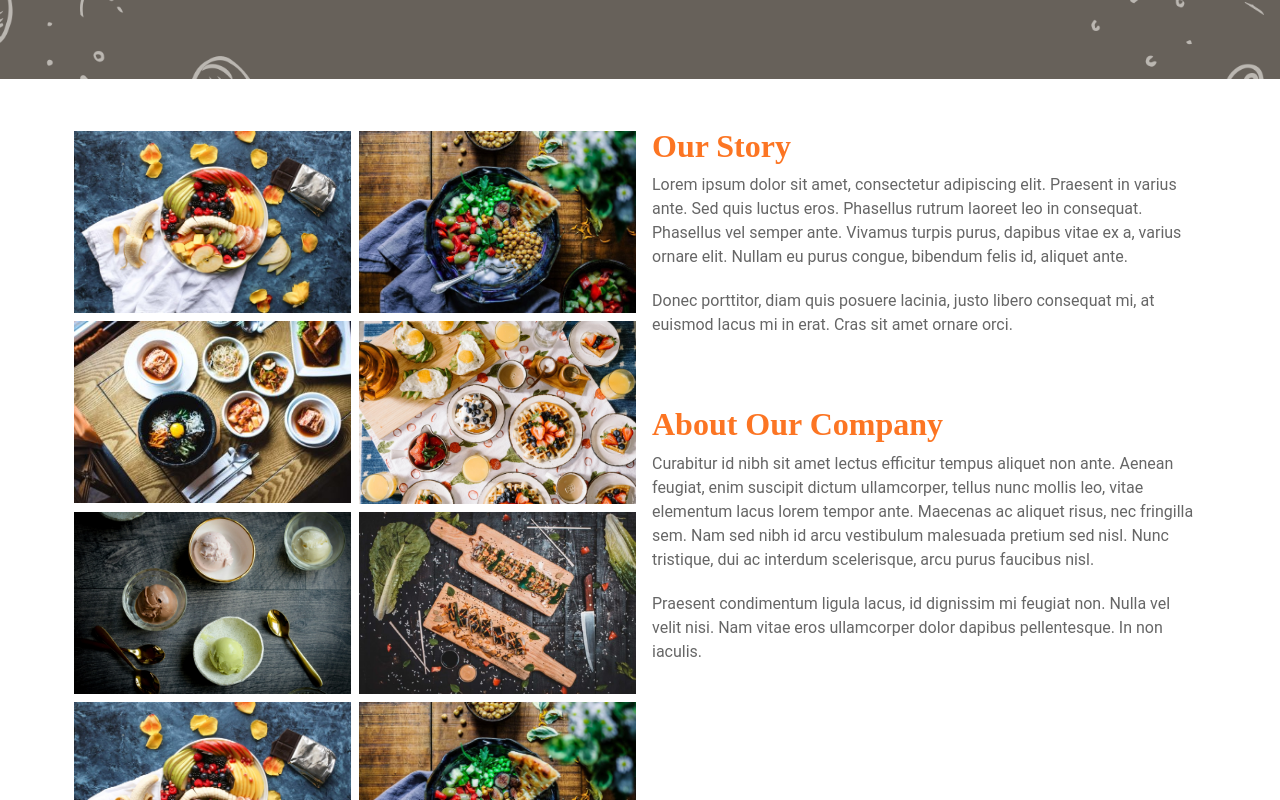
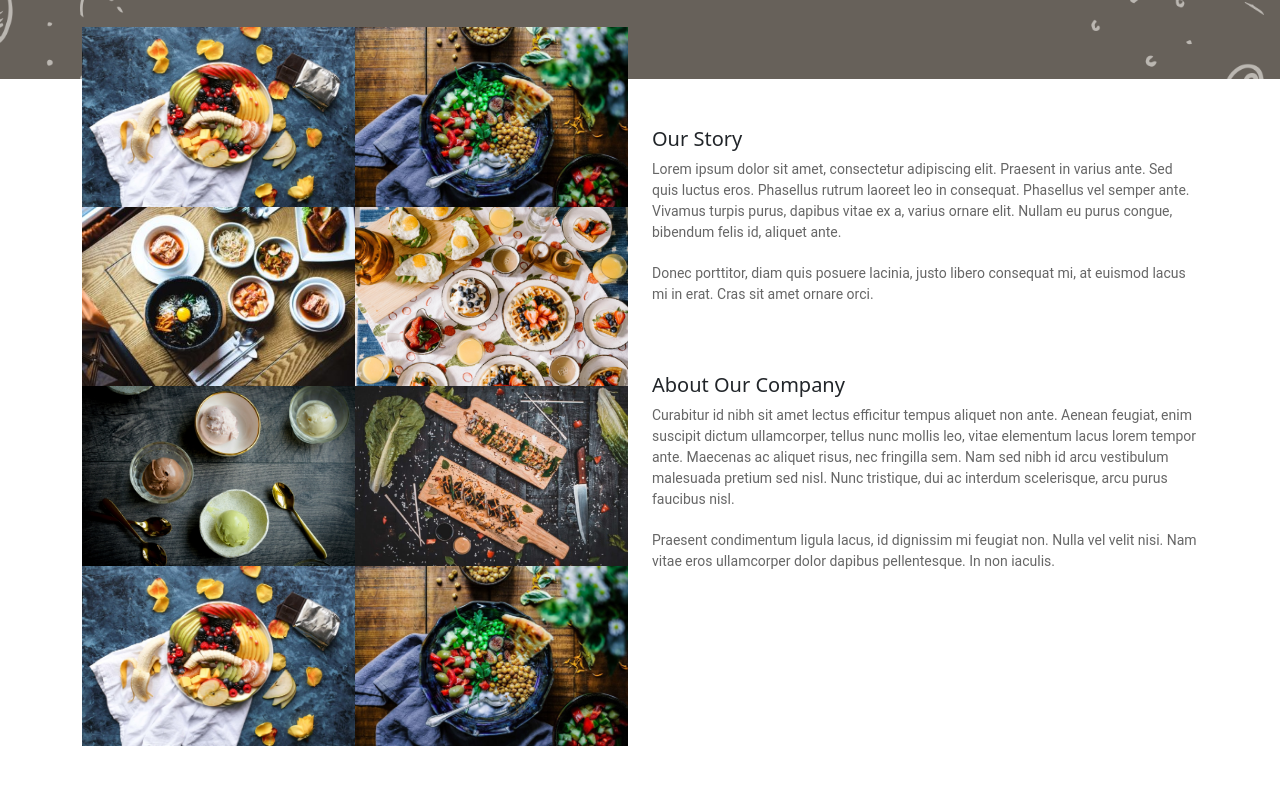
Before and after one commit to wmancaniello/proj-html-vuejs, a Vue app: page /about in a window 1280 px wide. Shown: the part 760-1560 px from the top of the page. Built offline with nearby package versions, Linux system fonts and the light colour scheme; the HTML template or start-up script is replaced by a standard one.

Commit message:
add: corrections to testimonial section

```diff
--- a/src/pages/AboutUsPage.vue
+++ b/src/pages/AboutUsPage.vue
@@ -22,30 +22,30 @@
         <div class="container my-5">
             <div class="row">
                 <!-- Colonna di sinistra con la griglia di immagini -->
-                <div class="col-md-6">
-                    <div class="row">
-                        <div class="col-6 p-1">
+                <div class="col-md-6 inner">
+                    <div class="row g-0">
+                        <div class="col-6">
                             <img src="../assets/img/banana.jpg" alt="Image 1" class="img-fluid">
                         </div>
-                        <div class="col-6 p-1">
+                        <div class="col-6">
                             <img src="../assets/img/beans.jpg" alt="Image 2" class="img-fluid">
                         </div>
-                        <div class="col-6 p-1">
+                        <div class="col-6">
                             <img src="../assets/img/kimchi.jpg" alt="Image 3" class="img-fluid">
                         </div>
-                        <div class="col-6 p-1">
+                        <div class="col-6">
                             <img src="../assets/img/egg-fruit.jpg" alt="Image 4" class="img-fluid">
                         </div>
-                        <div class="col-6 p-1">
+                        <div class="col-6">
                             <img src="../assets/img/ice-cream.jpg" alt="Image 5" class="img-fluid">
                         </div>
-                        <div class="col-6 p-1">
+                        <div class="col-6">
                             <img src="../assets/img/sushi.jpg" alt="Image 6" class="img-fluid">
                         </div>
-                        <div class="col-6 p-1">
+                        <div class="col-6">
                             <img src="../assets/img/banana.jpg" alt="Image 1" class="img-fluid">
                         </div>
-                        <div class="col-6 p-1">
+                        <div class="col-6">
                             <img src="../assets/img/beans.jpg" alt="Image 2" class="img-fluid">
                         </div>
                     </div>
@@ -54,7 +54,7 @@
                 <div class="col-md-6">
                     <div class="row mb-5">
                         <div class="col-12">
-                            <h3>Our Story</h3>
+                            <h5>Our Story</h5>
                             <p>Lorem ipsum dolor sit amet, consectetur adipiscing elit. Praesent in varius ante. Sed
                                 quis luctus eros. Phasellus rutrum laoreet leo in consequat. Phasellus vel semper ante.
                                 Vivamus turpis purus, dapibus vitae ex a, varius ornare elit. Nullam eu purus congue,
@@ -65,7 +65,7 @@
                     </div>
                     <div class="row">
                         <div class="col-12">
-                            <h3>About Our Company</h3>
+                            <h5>About Our Company</h5>
                             <p>Curabitur id nibh sit amet lectus efficitur tempus aliquet non ante. Aenean feugiat, enim
                                 suscipit dictum ullamcorper, tellus nunc mollis leo, vitae elementum lacus lorem tempor
                                 ante. Maecenas ac aliquet risus, nec fringilla sem. Nam sed nibh id arcu vestibulum
@@ -120,7 +120,7 @@
         <!------------------ ACHIEVMENTS ------------------>
         <div class="achievements-section my-5">
             <div class="container">
-                <h2 class="text-center mb-5">OUR ACHIEVEMENTS</h2>
+                <h5 class="text-center mb-3">OUR ACHIEVEMENTS</h5>
                 <p class="text-center mb-5">Lorem ipsum dolor sit amet, consectetur adipiscing elit. Praesent in varius
                     ante. Sed quis luctus eros. Phasellus rutrum laoreet leo in consequat.</p>
                 <div class="row text-center">
@@ -185,13 +185,14 @@
         <!------------------ Sezione Testimonials ------------------>
         <div class="testimonials-section my-5">
             <div class="container">
-                <h2 class="text-center mb-5">TESTIMONIALS</h2>
+                <h5 class="text-center mb-5">TESTIMONIALS</h5>
                 <p class="text-center mb-5">Lorem ipsum dolor sit amet, consectetur adipiscing elit. Praesent in varius
                     ante. Sed quis luctus eros. Phasellus rutrum laoreet leo in consequat.</p>
-                <div class="row text-center">
-                    <div class="col-md-8 offset-md-2">
-                        <div class="testimonial-card p-4 mb-4">
-                            <img src="../assets/img/Testimonials-1.jpg" class="testimonial-img" alt="Testimonial">
+                <div class="row">
+                    <div class="col-md-4 offset-md-2">
+                        <div class="testimonial-card p-4 mb-4 text-center">
+                            <img src="../assets/img/Testimonials-1.jpg" class="testimonial-img mx-auto"
+                                alt="Testimonial">
                             <blockquote class="blockquote">
                                 <p class="mb-0">Nulla vehicula urna vel velit porttitor, ac auctor sem efficitur.
                                     Praesent eleifend ante nec condimentum accumsan. Nam elit enim, rhoncus quis
@@ -201,7 +202,7 @@
                             <footer class="blockquote-footer">Jean Valdez, <cite title="Company Name">XYZ
                                     CompanyName</cite></footer>
                         </div>
-                        <div class="testimonial-navigation">
+                        <div class="testimonial-navigation text-center">
                             <span class="testimonial-dot active"></span>
                             <span class="testimonial-dot"></span>
                             <span class="testimonial-dot"></span>
@@ -352,6 +353,9 @@
     /* ----------------------- HERO SECTION -------------------------------- */
 
 
+
+
+
     /* ------------------------------ Font Awesome Icons ----------------------------------------------- */
 
     .icon-text {
@@ -396,10 +400,10 @@
         color: #333;
     }
 
-    h3 {
+    h4 {
         font-family: 'Playfair Display', serif;
         font-weight: bold;
-        margin-bottom: 20px;
+        margin-bottom: 15px;
     }
 
     p {
@@ -495,8 +499,13 @@
 
     p {
         font-family: 'Roboto', sans-serif;
-        font-size: 1rem;
+        font-size: 14px;
         color: #666;
+    }
+
+    .inner {
+        position: relative;
+        top: -100px;
     }
 
 
@@ -544,6 +553,36 @@
         background-color: #fff;
         border-radius: 5px;
         box-shadow: 0 0 10px rgba(0, 0, 0, 0.1);
+    }
+
+    .testimonial-quote blockquote {
+        margin: 0;
+    }
+
+    .testimonial-quote footer {
+        margin-top: 15px;
+        font-size: 0.9em;
+        color: #777;
+    }
+
+    .testimonial-card blockquote {
+        margin: 0;
+    }
+
+    .testimonial-card footer {
+        margin-top: 15px;
+        font-size: 0.9em;
+        color: #777;
+    }
+
+    .testimonial-img.mx-auto {
+        display: block;
+        margin-left: auto;
+        margin-right: auto;
+    }
+
+    .text-center .testimonial-card {
+        text-align: left;
     }
 
     /* ------------------------------ WRITERS SECTION----------------------------------------------- */
```
